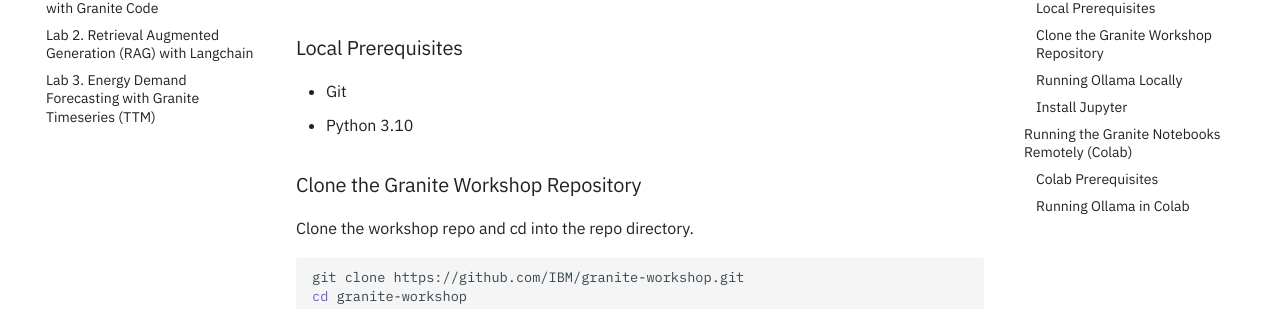
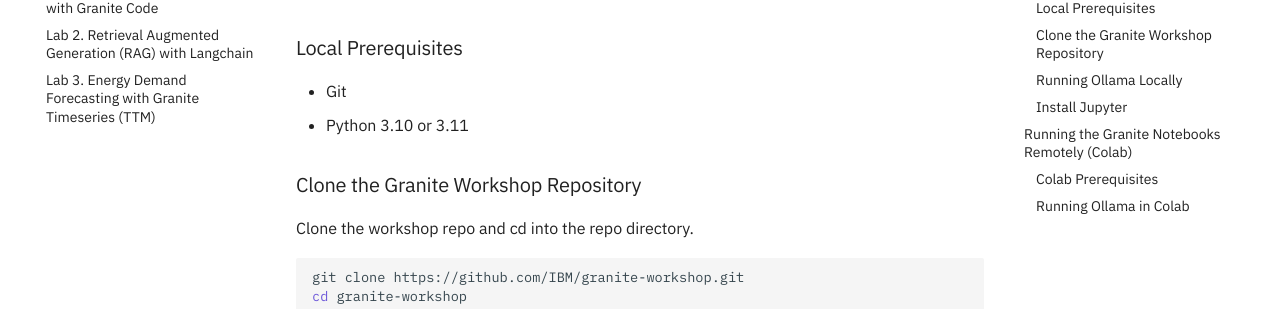
Before and after one commit to IBM/granite-workshop, an MkDocs documentation site: the page built from docs/pre-work/README.md, in a window 1280 px wide and 1400 px high, scrolled down 510 px. Shown: the part 145-454 px from the top of the window. Built offline with MkDocs 1.6.1 and Material for MkDocs 9.7.7, drawn with Linux system fonts in a browser that asks for light colours; comment, search, counter and statistics services are not loaded.

Commit message:
Small updates from the source recipes
The rag recipe now supports Python 3.11.

Signed-off-by: BJ Hargrave <hargrave@us.ibm.com>

```diff
--- a/docs/pre-work/README.md
+++ b/docs/pre-work/README.md
@@ -22,7 +22,7 @@
 ### Local Prerequisites
 
 - Git
-- Python 3.10
+- Python 3.10 or 3.11
 
 ### Clone the Granite Workshop Repository
 
```
Also changed, not shown: other parts of docs/pre-work/README.md (+1 -1 lines), 3 other files.
